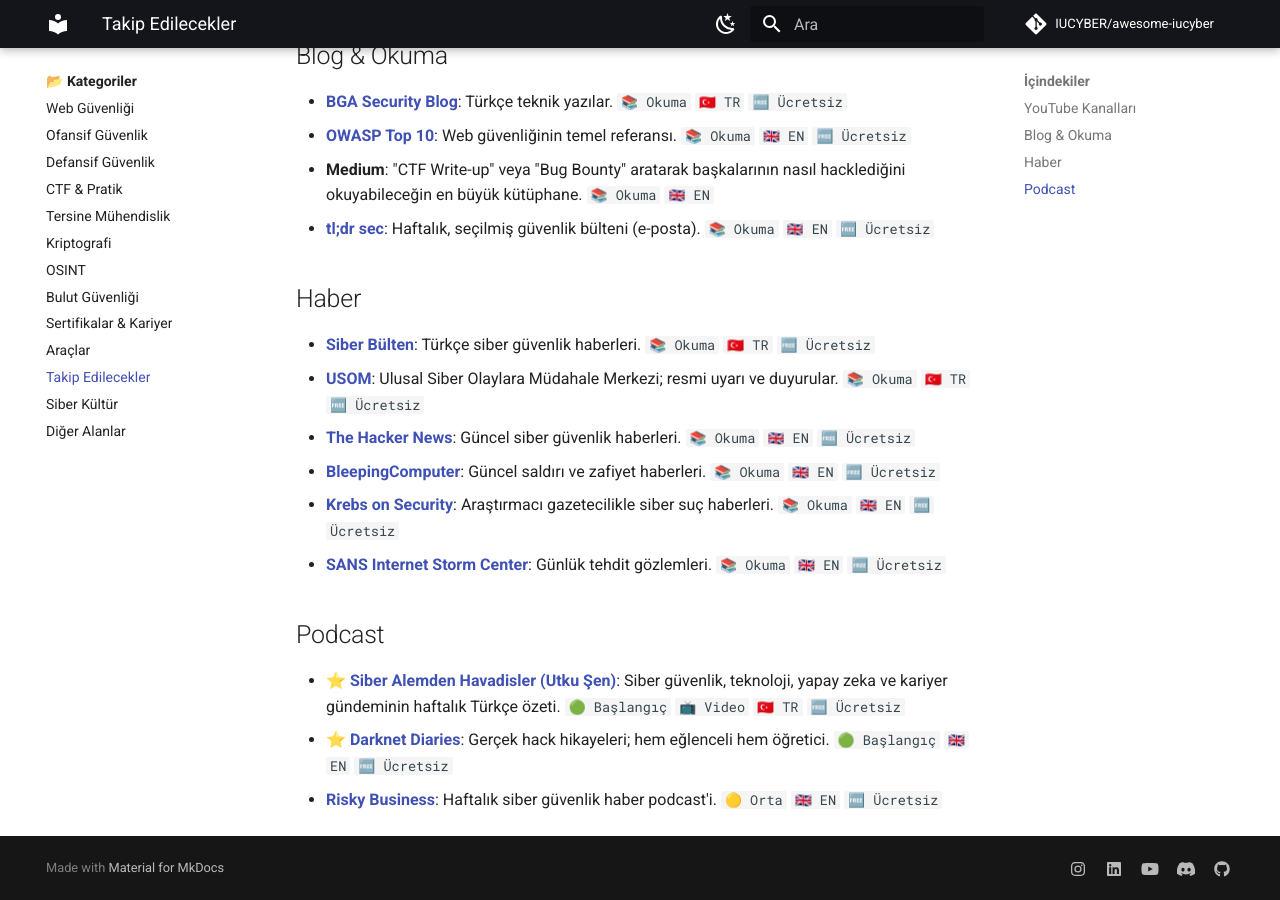
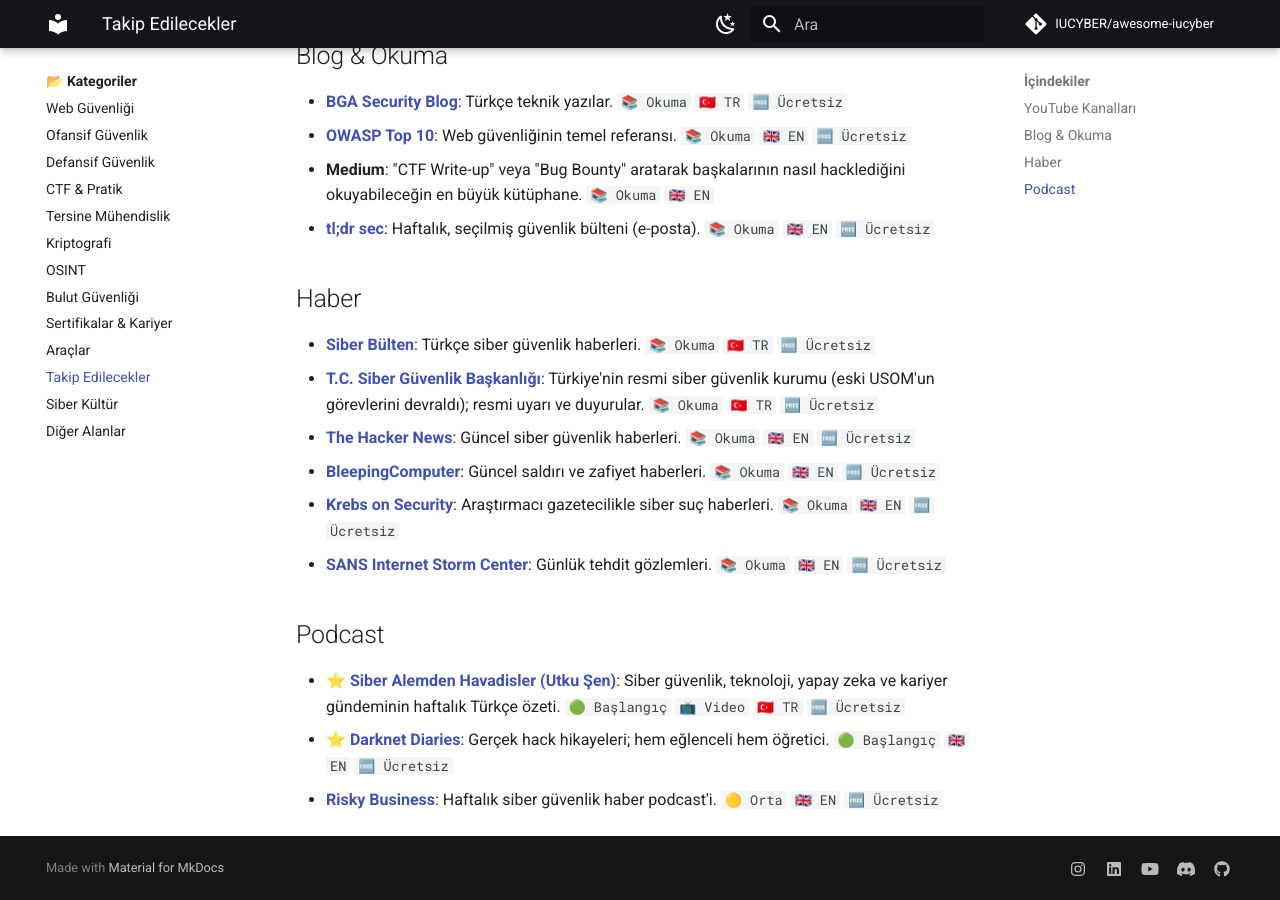
Before and after one commit to IUCYBER/awesome-iucyber, an MkDocs documentation site: the page built from docs/12-takip-edilecekler/README.md, in a window 1280 px wide and 900 px high, scrolled down 971 px. Built offline with MkDocs 1.6.1 and Material for MkDocs 9.7.7, drawn with Linux system fonts in a browser that asks for light colours; comment, search, counter and statistics services are not loaded.

Commit message:
USOM yerine T.C. Siber Güvenlik Başkanlığı linki
Co-Authored-By: Claude Opus 5.5 <noreply@anthropic.com>

```diff
--- a/docs/12-takip-edilecekler/README.md
+++ b/docs/12-takip-edilecekler/README.md
@@ -31,7 +31,7 @@
 ## Haber
 
 - **[Siber Bülten](https://www.siberbulten.com/)**: Türkçe siber güvenlik haberleri. `📚 Okuma` `🇹🇷 TR` `🆓 Ücretsiz`
-- **[USOM](https://www.usom.gov.tr/)**: Ulusal Siber Olaylara Müdahale Merkezi; resmi uyarı ve duyurular. `📚 Okuma` `🇹🇷 TR` `🆓 Ücretsiz`
+- **[T.C. Siber Güvenlik Başkanlığı](https://siberguvenlik.gov.tr/)**: Türkiye'nin resmi siber güvenlik kurumu (eski USOM'un görevlerini devraldı); resmi uyarı ve duyurular. `📚 Okuma` `🇹🇷 TR` `🆓 Ücretsiz`
 - **[The Hacker News](https://thehackernews.com/)**: Güncel siber güvenlik haberleri. `📚 Okuma` `🇬🇧 EN` `🆓 Ücretsiz`
 - **[BleepingComputer](https://www.bleepingcomputer.com/)**: Güncel saldırı ve zafiyet haberleri. `📚 Okuma` `🇬🇧 EN` `🆓 Ücretsiz`
 - **[Krebs on Security](https://krebsonsecurity.com/)**: Araştırmacı gazetecilikle siber suç haberleri. `📚 Okuma` `🇬🇧 EN` `🆓 Ücretsiz`
```
